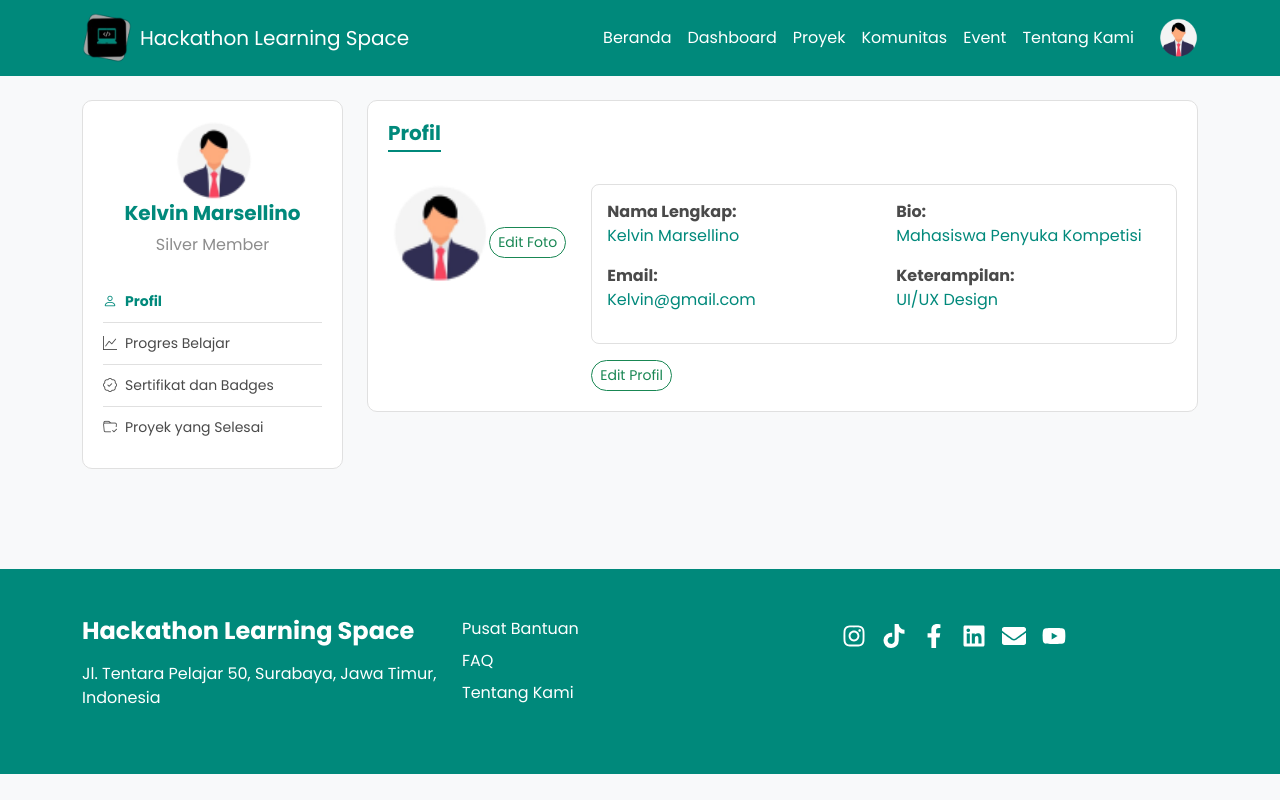
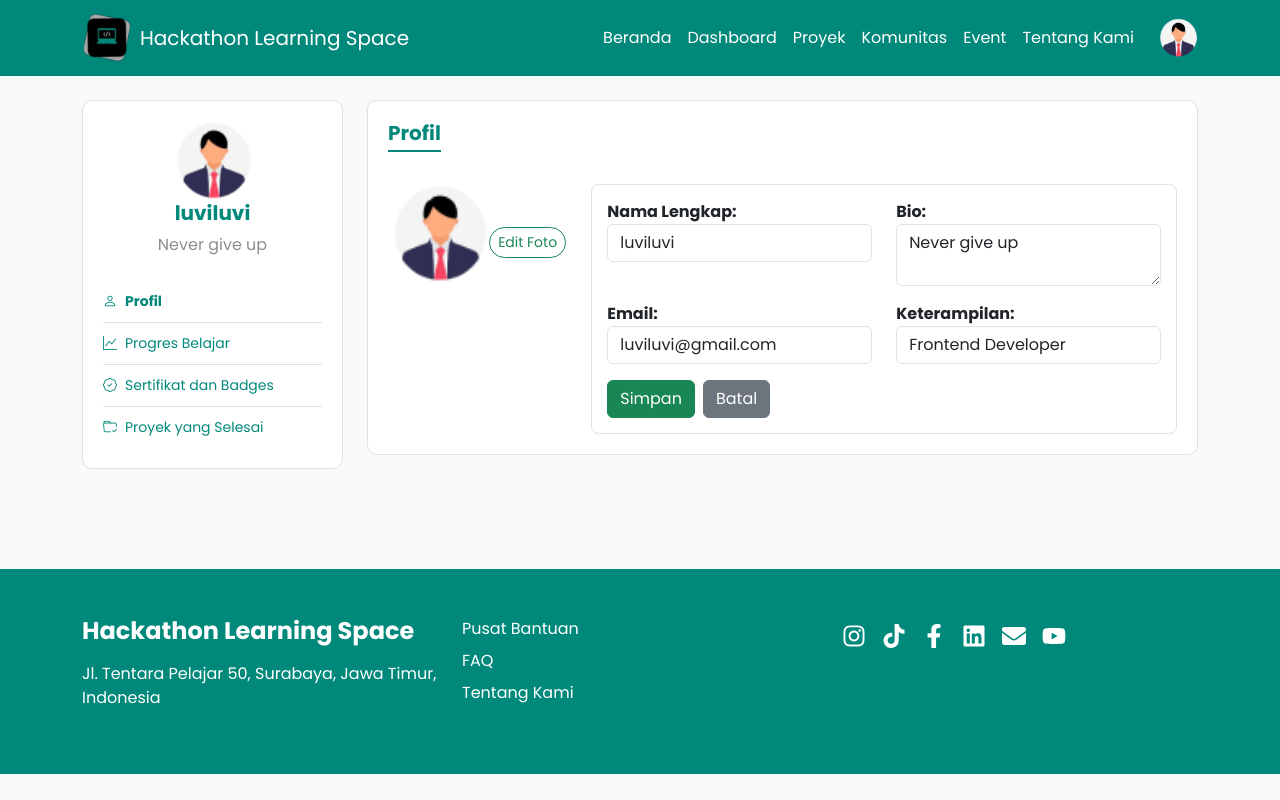
Before and after one commit to lluuvvii/hackathon_learning_space, a Next.js app: page /profile in a window 1280 px wide. Both pictures are taken after a click on the button "Edit Profil". Built offline with nearby package versions, Linux system fonts and the light colour scheme.

Commit message:
update profile user editable

```diff
--- a/src/app/profile/page.tsx
+++ b/src/app/profile/page.tsx
@@ -1,11 +1,46 @@
+'use client';
+
 import Image from 'next/image';
-import React from 'react';
+import Link from 'next/link';
+import React, { useState } from 'react';
 
 export default function UserProfile() {
+  // State untuk menyimpan data profil
+  const [profile, setProfile] = useState({
+    name: 'luviluvi',
+    bio: 'Never give up',
+    email: 'luviluvi@gmail.com',
+    skills: 'Frontend Developer',
+  });
+
+  // State untuk mengelola mode edit
+  const [isEditing, setIsEditing] = useState(false);
+
+  // State untuk mengelola input sementara
+  const [tempProfile, setTempProfile] = useState(profile);
+
+  // Handler untuk menyimpan perubahan
+  const handleSave = () => {
+    setProfile(tempProfile);
+    setIsEditing(false);
+  };
+
+  // Handler untuk membatalkan perubahan
+  const handleCancel = () => {
+    setTempProfile(profile);
+    setIsEditing(false);
+  };
+
+  // Handler untuk menangani input perubahan
+  const handleInputChange = (e: React.ChangeEvent<HTMLInputElement | HTMLTextAreaElement>) => {
+    const { name, value } = e.target;
+    setTempProfile({ ...tempProfile, [name]: value });
+  };
+
   return (
     <div style={{ marginTop: '100px', marginBottom: '100px' }}>
       <div className="container">
-        <div className='row'>
+        <div className="row">
           {/* Sidebar */}
           <div className="col-md-3">
             <div
@@ -24,8 +59,8 @@ export default function UserProfile() {
                   height={80}
                   className="rounded-circle"
                 />
-                <h5 style={{ color: '#00897B', fontWeight: 'bold' }}>Kelvin Marsellino</h5>
-                <p style={{ color: '#8D8D8D', margin: '0' }}>Silver Member</p>
+                <h5 style={{ color: '#00897B', fontWeight: 'bold' }}>{profile.name}</h5>
+                <p style={{ color: '#8D8D8D', margin: '0' }}>{profile.bio}</p>
               </div>
               <ul
                 style={{
@@ -48,16 +83,22 @@ export default function UserProfile() {
                   Profil
                 </li>
                 <li style={{ padding: '10px 0', borderBottom: '1px solid #E0E0E0' }}>
+                  <Link href='/dashboard/projects' className='text-decoration-none' style={{ color: '#00897B' }}>
                     <i className="bi bi-graph-up" style={{ marginRight: '8px' }}></i>
                     Progres Belajar
+                  </Link>
                 </li>
                 <li style={{ padding: '10px 0', borderBottom: '1px solid #E0E0E0' }}>
+                  <Link href='/dashboard/certificates' className='text-decoration-none' style={{ color: '#00897B' }}>
                     <i className="bi bi-patch-check" style={{ marginRight: '8px' }}></i>
                     Sertifikat dan Badges
+                  </Link>
                 </li>
                 <li style={{ padding: '10px 0' }}>
+                  <Link href='/dashboard/projects' className='text-decoration-none' style={{ color: '#00897B' }}>
                     <i className="bi bi-folder-check" style={{ marginRight: '8px' }}></i>
                     Proyek yang Selesai
+                  </Link>
                 </li>
               </ul>
             </div>
@@ -108,31 +149,85 @@ export default function UserProfile() {
                       padding: '15px',
                     }}
                   >
+                    {isEditing ? (
+                      <>
+                        <div className="row">
+                          <div className="col-md-6 mb-3">
+                            <label><strong>Nama Lengkap:</strong></label>
+                            <input
+                              type="text"
+                              className="form-control"
+                              name="name"
+                              value={tempProfile.name}
+                              onChange={handleInputChange}
+                            />
+                          </div>
+                          <div className="col-md-6 mb-3">
+                            <label><strong>Bio:</strong></label>
+                            <textarea
+                              className="form-control"
+                              name="bio"
+                              value={tempProfile.bio}
+                              onChange={handleInputChange}
+                            />
+                          </div>
+                          <div className="col-md-6 mb-3">
+                            <label><strong>Email:</strong></label>
+                            <input
+                              type="email"
+                              className="form-control"
+                              name="email"
+                              value={tempProfile.email}
+                              onChange={handleInputChange}
+                            />
+                          </div>
+                          <div className="col-md-6 mb-3">
+                            <label><strong>Keterampilan:</strong></label>
+                            <input
+                              type="text"
+                              className="form-control"
+                              name="skills"
+                              value={tempProfile.skills}
+                              onChange={handleInputChange}
+                            />
+                          </div>
+                        </div>
+                        <button className="btn btn-success me-2" onClick={handleSave}>
+                          Simpan
+                        </button>
+                        <button className="btn btn-secondary" onClick={handleCancel}>
+                          Batal
+                        </button>
+                      </>
+                    ) : (
+                      <>
                         <div className="row">
                           <div className="col-md-6 mb-3">
                             <strong style={{ color: '#4A4A4A' }}>Nama Lengkap:</strong>
-                        <p style={{ color: '#00897B', margin: '0' }}>Kelvin Marsellino</p>
+                            <p style={{ color: '#00897B', margin: '0' }}>{profile.name}</p>
                           </div>
                           <div className="col-md-6 mb-3">
                             <strong style={{ color: '#4A4A4A' }}>Bio:</strong>
-                        <p style={{ color: '#00897B', margin: '0' }}>Mahasiswa Penyuka Kompetisi</p>
+                            <p style={{ color: '#00897B', margin: '0' }}>{profile.bio}</p>
                           </div>
                           <div className="col-md-6 mb-3">
                             <strong style={{ color: '#4A4A4A' }}>Email:</strong>
-                        <p style={{ color: '#00897B', margin: '0' }}>Kelvin@gmail.com</p>
+                            <p style={{ color: '#00897B', margin: '0' }}>{profile.email}</p>
                           </div>
                           <div className="col-md-6 mb-3">
                             <strong style={{ color: '#4A4A4A' }}>Keterampilan:</strong>
-                        <p style={{ color: '#00897B', margin: '0' }}>UI/UX Design</p>
-                      </div>
+                            <p style={{ color: '#00897B', margin: '0' }}>{profile.skills}</p>
                           </div>
                         </div>
                         <button
                           className="btn btn-outline-success btn-sm mt-3"
                           style={{ borderRadius: '20px' }}
+                          onClick={() => setIsEditing(true)}
                         >
                           Edit Profil
                         </button>
+                      </>
+                    )}
                   </div>
                 </div>
               </div>
@@ -140,5 +235,6 @@ export default function UserProfile() {
           </div>
         </div>
       </div>
+    </div >
   );
 }
```
Lines whose indentation alone changed are shown as unchanged.
